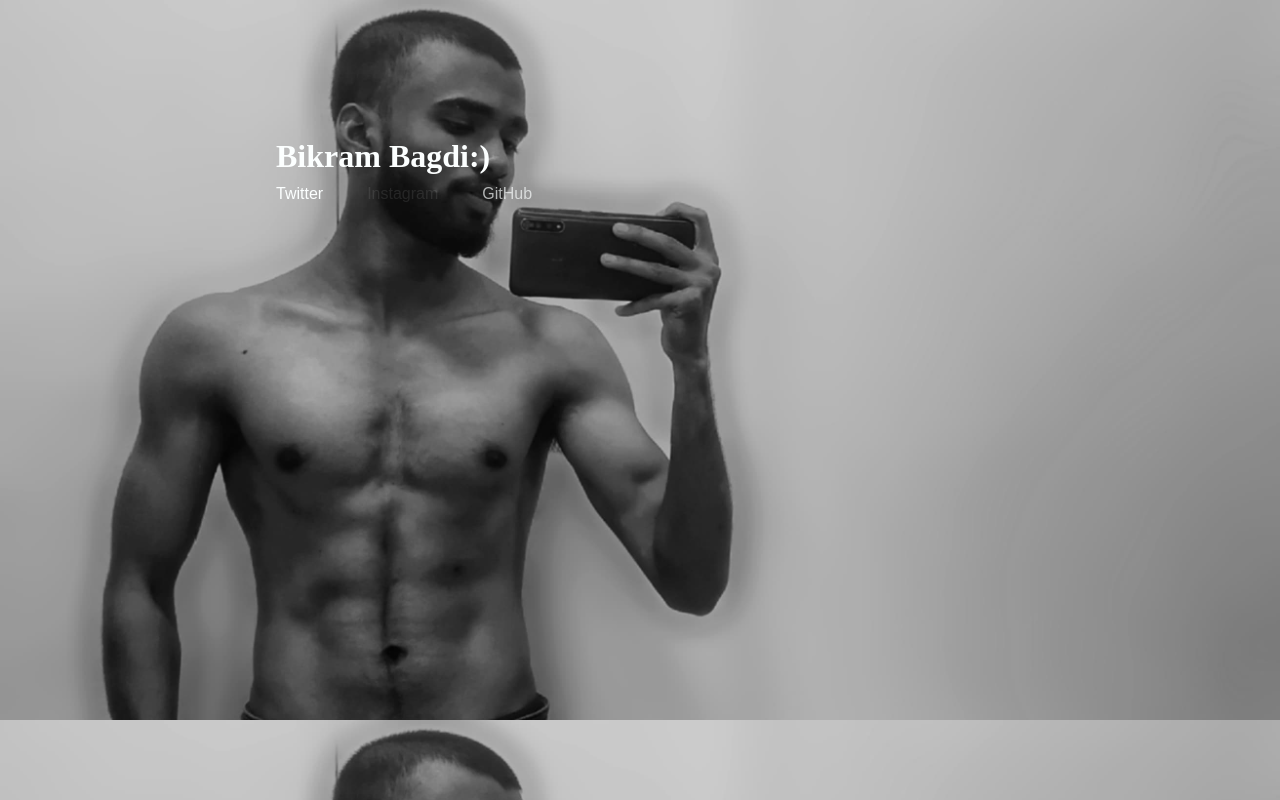
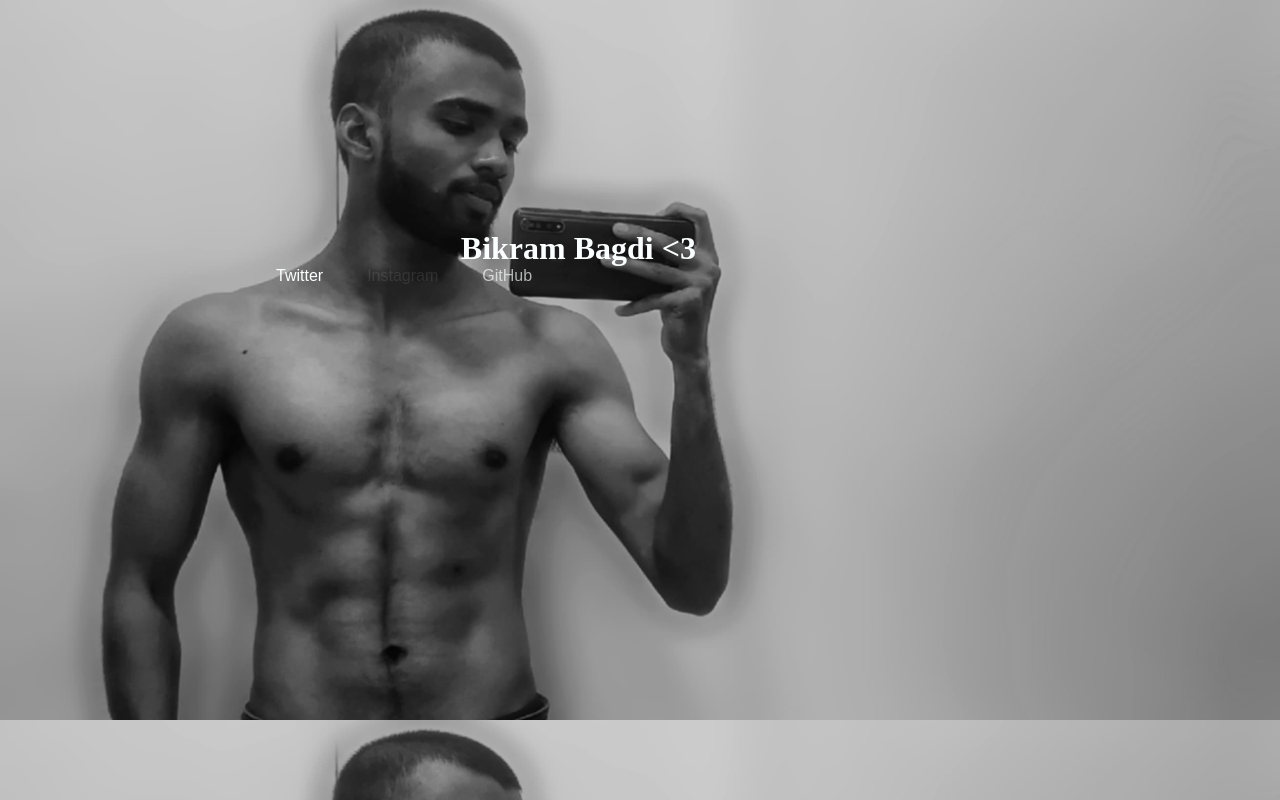
Before and after one commit to Bikram8538/mysocials, a plain HTML site: page index.html in a window 1280 px wide. Drawn offline with Linux system fonts and the light colour scheme.

Commit message:
Update index.html

```diff
--- a/index.html
+++ b/index.html
@@ -8,10 +8,10 @@
 </head>
 <body>
     <div class="links">
-        <h1>Bikram Bagdi:)</h1>
-        <a class="footer-link" id="number01" href="https://x.com/Bikram8538">Twitter</a>
-        <a class="footer-link" id="number02" href="https://www.instagram.com/bikram.zip/">Instagram</a>
-        <a class="footer-link" id="number03" href="https://github.com/Bikram8538">GitHub</a>
+        <h1 class="bikram">B<span id="i">i</span>kram Bagd<span id="i">i</span> <3</3:></h1>
+        <a class="footer-link" id="number01" href="https://x.com/Bikram8538">Tw<span id="i">i</span>tter</a>
+        <a class="footer-link" id="number02" href="https://www.instagram.com/bikram.zip/"><span id="i">I</span>nstagram</a>
+        <a class="footer-link" id="number03" href="https://github.com/Bikram8538">G<span id="i">i</span>tHub</a>
     </div>
 </body>
 </html>
```
